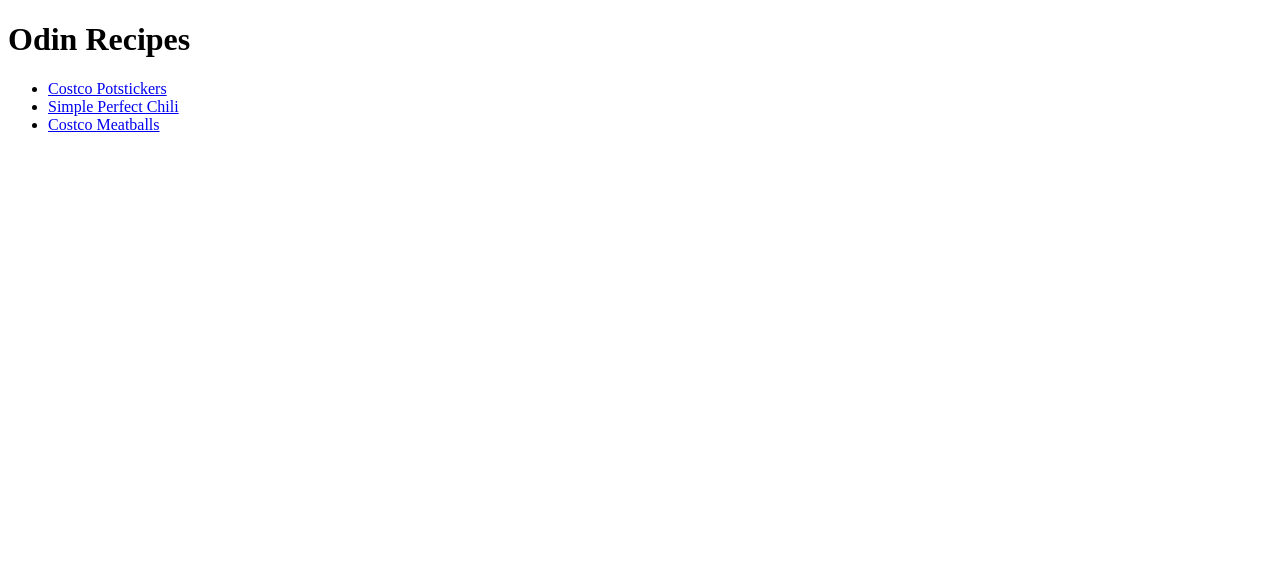
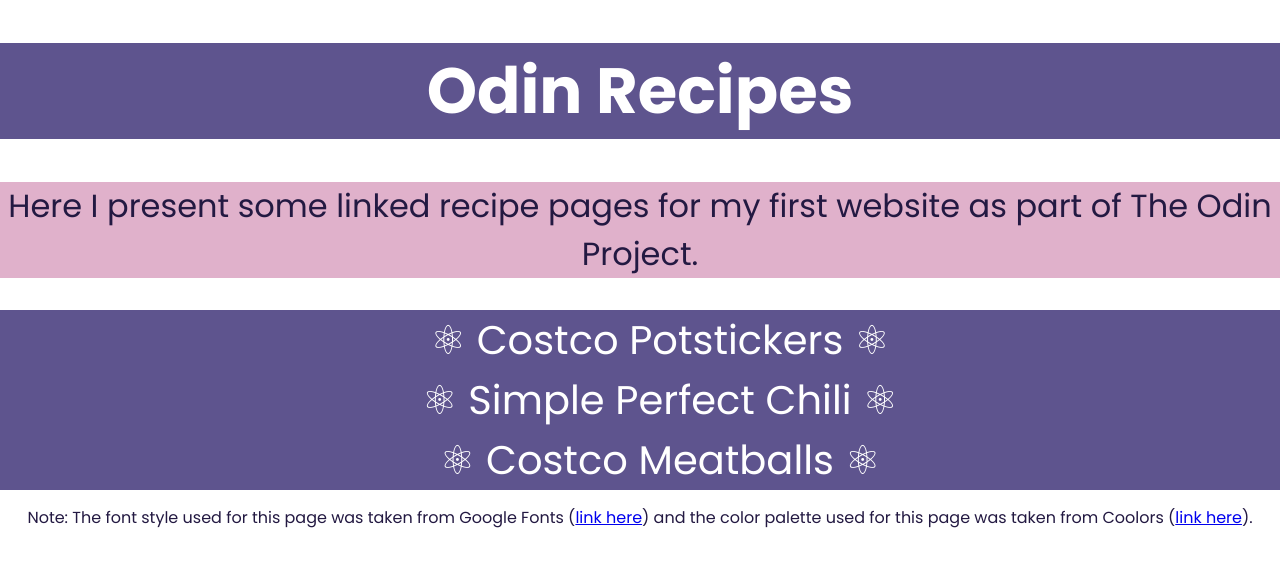
Before and after one commit to stuart-spackman/odin-recipes, a plain HTML site: page index.html in a window 1280 px wide. Drawn offline with Linux system fonts and the light colour scheme; a web font is replaced by a local one.

Commit message:
Adding CSS files

```diff
--- /dev/null
+++ b/index-styles.css
@@ -0,0 +1,38 @@
+body {
+    margin: 0;
+    background-color: white;
+    color: black;
+    line-height: 1.5;
+    text-align: center;
+    font-family: 'Poppins', sans-serif;
+}
+
+
+
+h1 {
+    color: white;
+    background-color: #5E548E;
+    font-size: 4rem;
+}
+
+p {
+    background-color: #E0B1CB;
+    color: #231942;
+    font-size: 2rem;
+}
+
+ul {
+    list-style-type: none;
+    background-color: #5E548E;
+}
+
+ul a {
+    color: white;
+    font-size: 2.5rem;
+    text-decoration: none;
+}
+
+footer {
+    color: #231942;
+
+}
--- a/index.html
+++ b/index.html
@@ -4,16 +4,30 @@
 <head>
     <meta charset="UTF-8">
     <meta name="viewport" content="width=device-width, initial-scale=1.0">
-    <title>Document</title>
+    <title>Odin Recipes</title>
+    <link rel="stylesheet" href="index-styles.css">
+    <link rel="preconnect" href="https://fonts.googleapis.com">
+    <link rel="preconnect" href="https://fonts.gstatic.com" crossorigin>
+    <link
+        href="https://fonts.googleapis.com/css2?family=Poppins:ital,wght@0,100;0,400;0,700;1,100;1,400;1,700&family=Qwitcher+Grypen:wght@400;700&display=swap"
+        rel="stylesheet">
 </head>
 
 <body>
     <h1>Odin Recipes</h1>
+    <p>Here I present some linked recipe pages for my first website as part of The Odin Project.</p>
     <ul>
-        <li><a href="recipes/costco_potstickers.html">Costco Potstickers</a></li>
-        <li><a href="recipes/simple_perfect_chili.html">Simple Perfect Chili</a></li>
-        <li><a href="recipes/costco_meatballs.html">Costco Meatballs</a></li>
+        <li><a href="recipes/costco-potstickers.html">&#9883; Costco Potstickers &#9883;</a></li>
+        <li><a href="recipes/simple-perfect-chili.html">&#9883; Simple Perfect Chili &#9883;</a></li>
+        <li><a href="recipes/costco-meatballs.html">&#9883; Costco Meatballs &#9883;</a></li>
     </ul>
+
+    <footer>
+        Note: The font style used for this page was taken from Google Fonts
+        (<a href="https://fonts.google.com/specimen/Poppins">link here</a>)
+        and the color palette used for this page was taken from Coolors
+        (<a href="https://coolors.co/palette/231942-5e548e-9f86c0-be95c4-e0b1cb">link here</a>).
+    </footer>
 </body>
 
 </html>
--- /dev/null
+++ b/recipes/recipe-styles.css
@@ -0,0 +1,48 @@
+body {
+    margin: 0;
+    background-color: white;
+    color: black;
+    line-height: 1.5;
+    text-align: center;
+    font-family: 'Poppins', sans-serif;
+}
+
+
+
+h1 {
+    color: white;
+    background-color: #5E548E;
+    font-size: 4rem;
+}
+
+h2,
+h3 {
+    color: #231942;
+}
+
+p {
+    background-color: #E0B1CB;
+    color: #231942;
+    font-size: 2rem;
+}
+
+ul {
+    list-style-type: none;
+    background-color: #5E548E;
+}
+
+ul a {
+    color: white;
+    font-size: 2.5rem;
+    text-decoration: none;
+}
+
+footer {
+    color: #231942;
+
+}
+
+.section {
+    color: #E0B1CB;
+    font-weight: bold;
+}
```
Also changed, not shown: recipes/costco-meatballs.html (renamed from recipes/costco_meatballs.html, +1 -0 lines), recipes/costco-potstickers.html (renamed from recipes/costco_potstickers.html, +5 -4 lines), recipes/simple-perfect-chili.html (renamed from recipes/simple_perfect_chili.html, +1 -0 lines).
